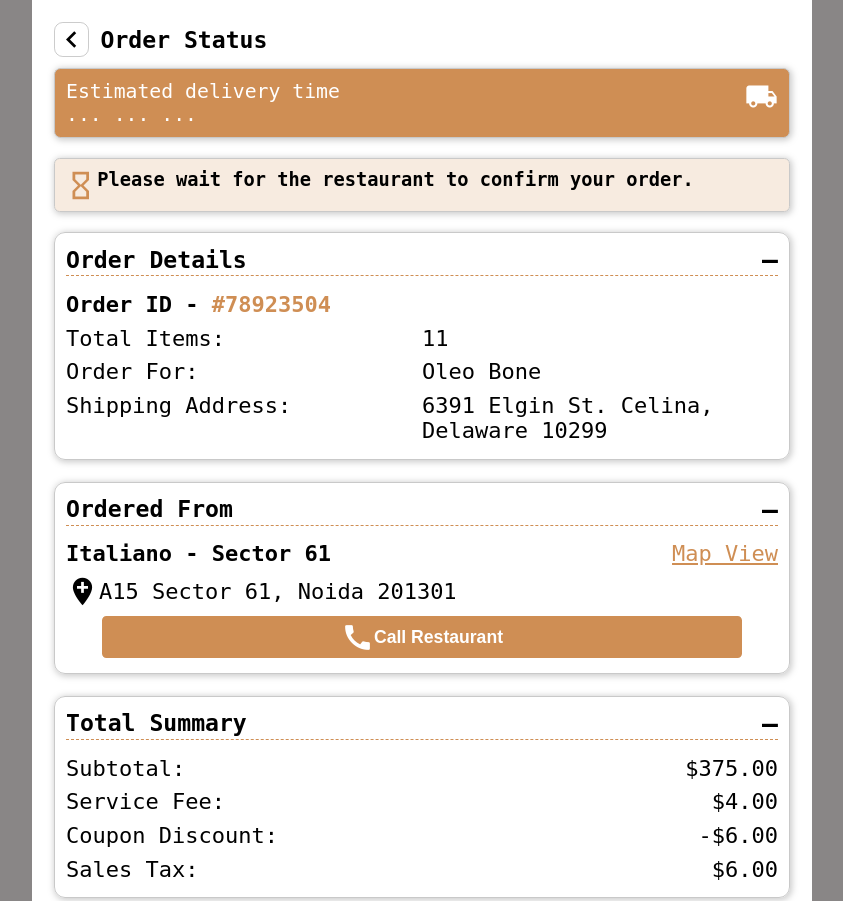
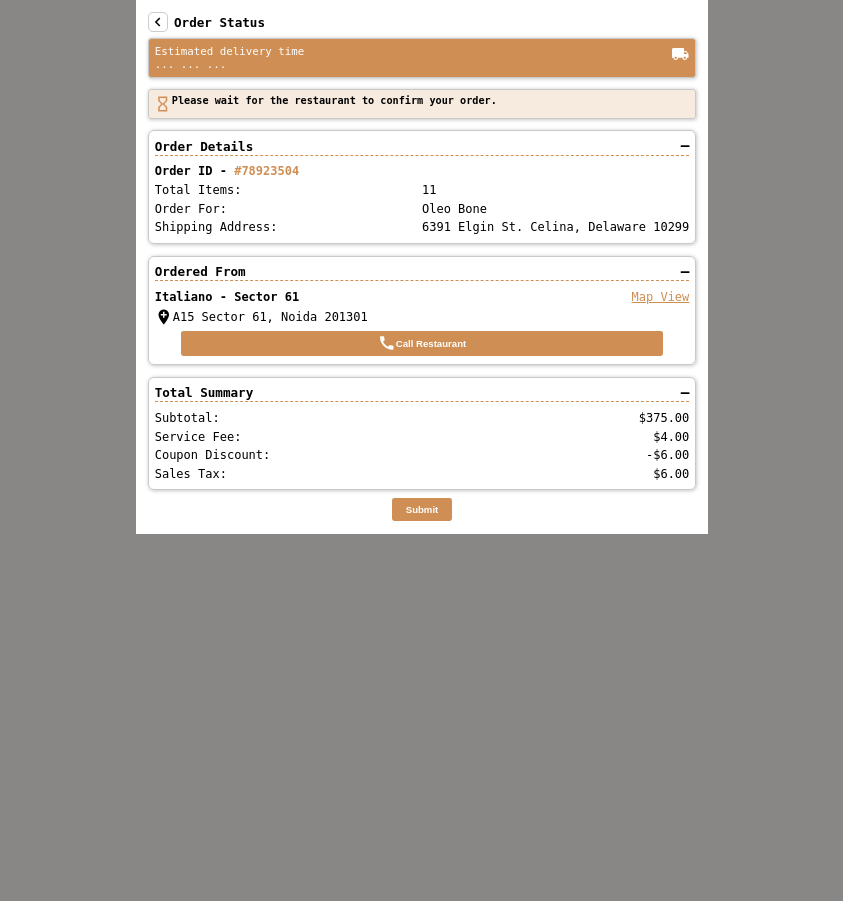
Before and after one commit to balram111/App-Design-Structure-Balram, a plain HTML site: page index.html in a window 1280 px wide. Shown: the top 901 px of the page, without its empty margins (218-1061 px from the left). After the commit the page ends 800 px from the top, so only its background shows below. Drawn offline with nearby package versions, Linux system fonts and the light colour scheme; a web font is replaced by a local one.

Commit message:
Add files via upload

```diff
--- a/style.css
+++ b/style.css
@@ -27,10 +27,12 @@
     font-size: 12px;
   }
 
+
 } @media screen and (min-width: 420px) {
   html{
     font-size: 16px;
   }
+
 
 } @media screen and (min-width: 480px) {
   html{
@@ -45,6 +47,11 @@
 } @media screen and (min-width: 700px) {
   html{
     font-size: 22px;
+  }
+
+} @media screen and (min-width: 1100px) {
+  html{
+    font-size: 12px;
   }
 
 }
@@ -72,7 +79,6 @@
     flex-direction: column;
     min-width: 320px;
 	max-width: 780px;
-	width: 780px;
     padding: 1rem;
     background-color: var(--white);
 
```
